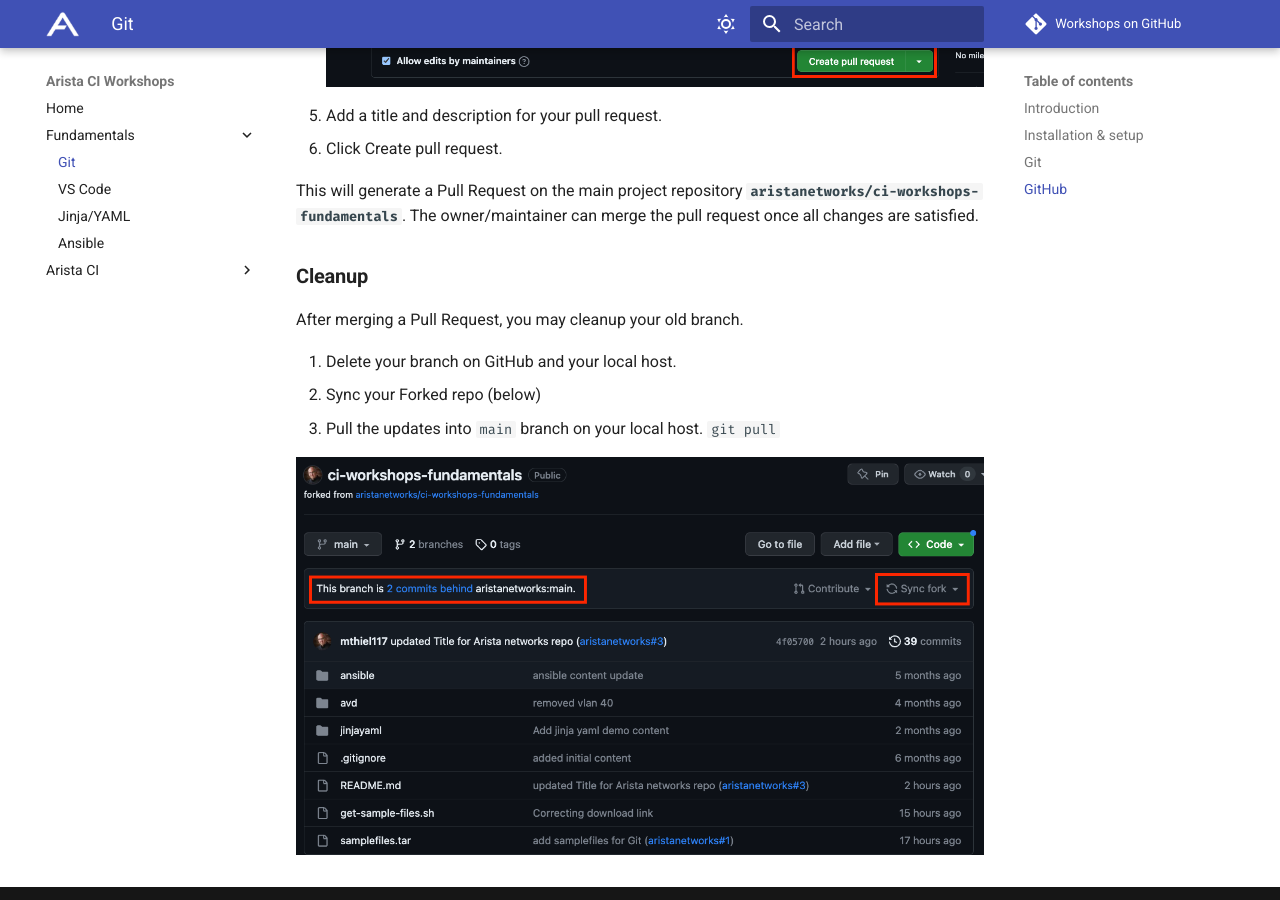
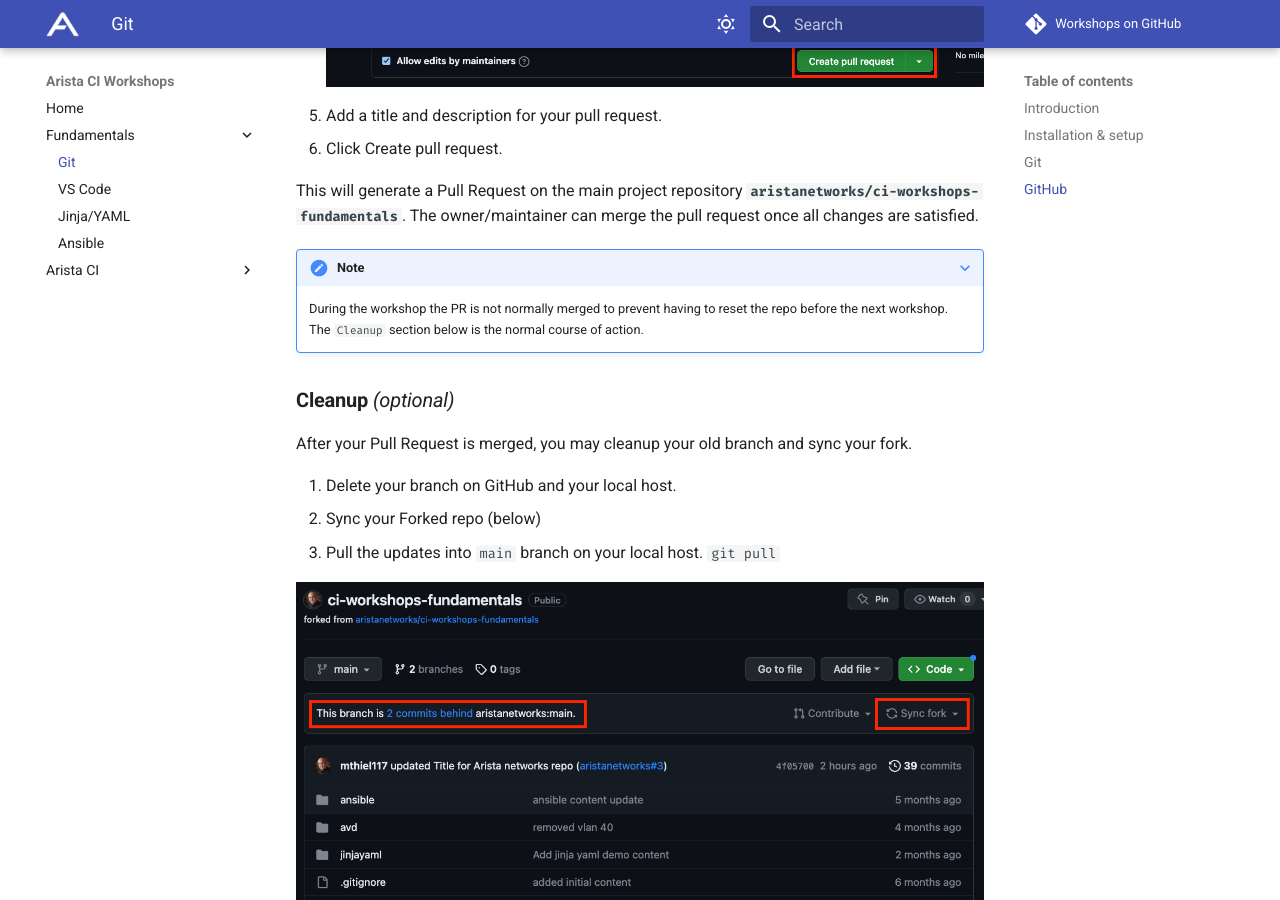
Before and after one commit to aristanetworks/avd-workshops, an MkDocs documentation site: the page built from workshops/git.md, in a window 1280 px wide and 900 px high, scrolled down 12544 px. Built offline with MkDocs 1.6.1 and Material for MkDocs 9.7.7, drawn with Linux system fonts in a browser that asks for light colours; comment, search, counter and statistics services are not loaded.

Commit message:
added note to make merging PR optional

```diff
--- a/workshops/git.md
+++ b/workshops/git.md
@@ -435,9 +435,12 @@
 
 This will generate a Pull Request on the main project repository **`aristanetworks/ci-workshops-fundamentals`**. The owner/maintainer can merge the pull request once all changes are satisfied.
 
-### **Cleanup**
+???+ note
+    During the workshop the PR is not normally merged to prevent having to reset the repo before the next workshop. The `Cleanup` section below is the normal course of action.
 
-After merging a Pull Request, you may cleanup your old branch.
+### **Cleanup** _(optional)_
+
+After your Pull Request is merged, you may cleanup your old branch and sync your fork.
 
 1. Delete your branch on GitHub and your local host.
 2. Sync your Forked repo (below)
```
